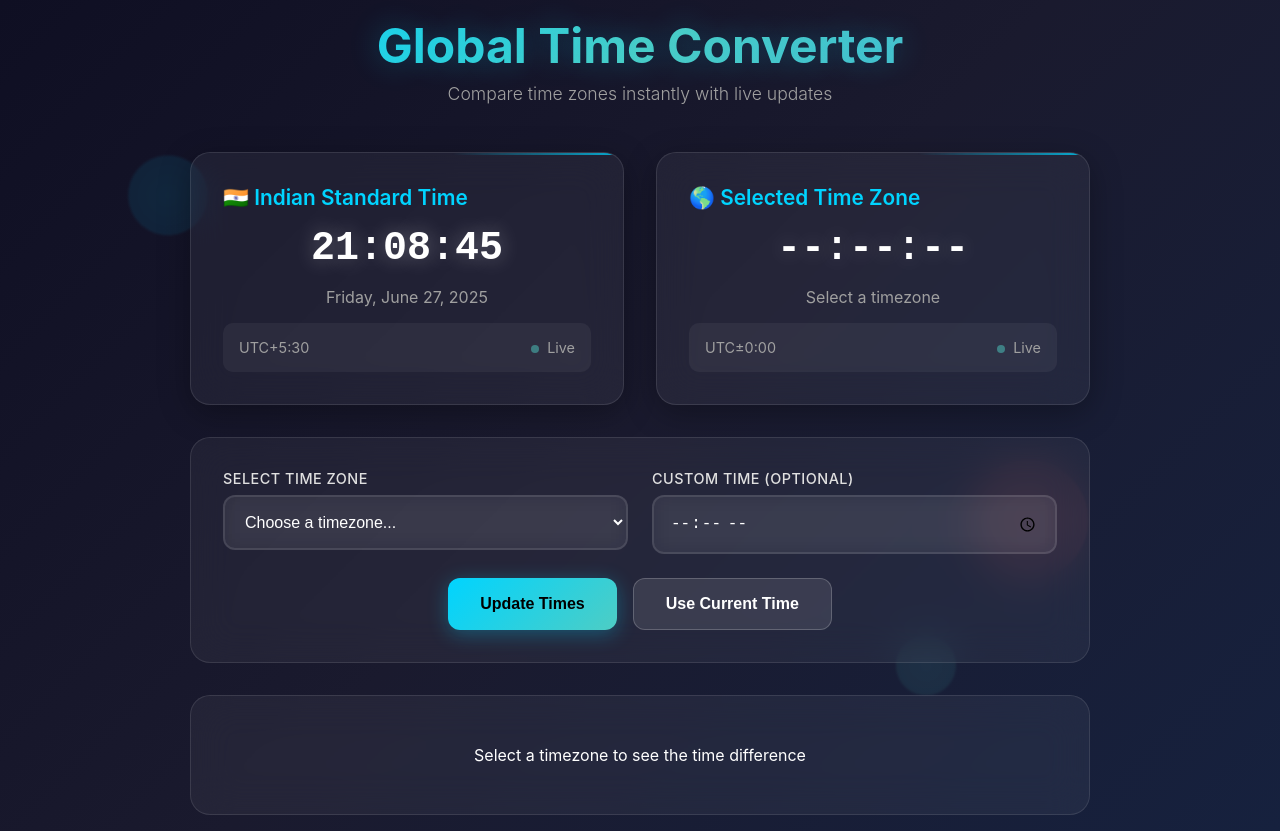
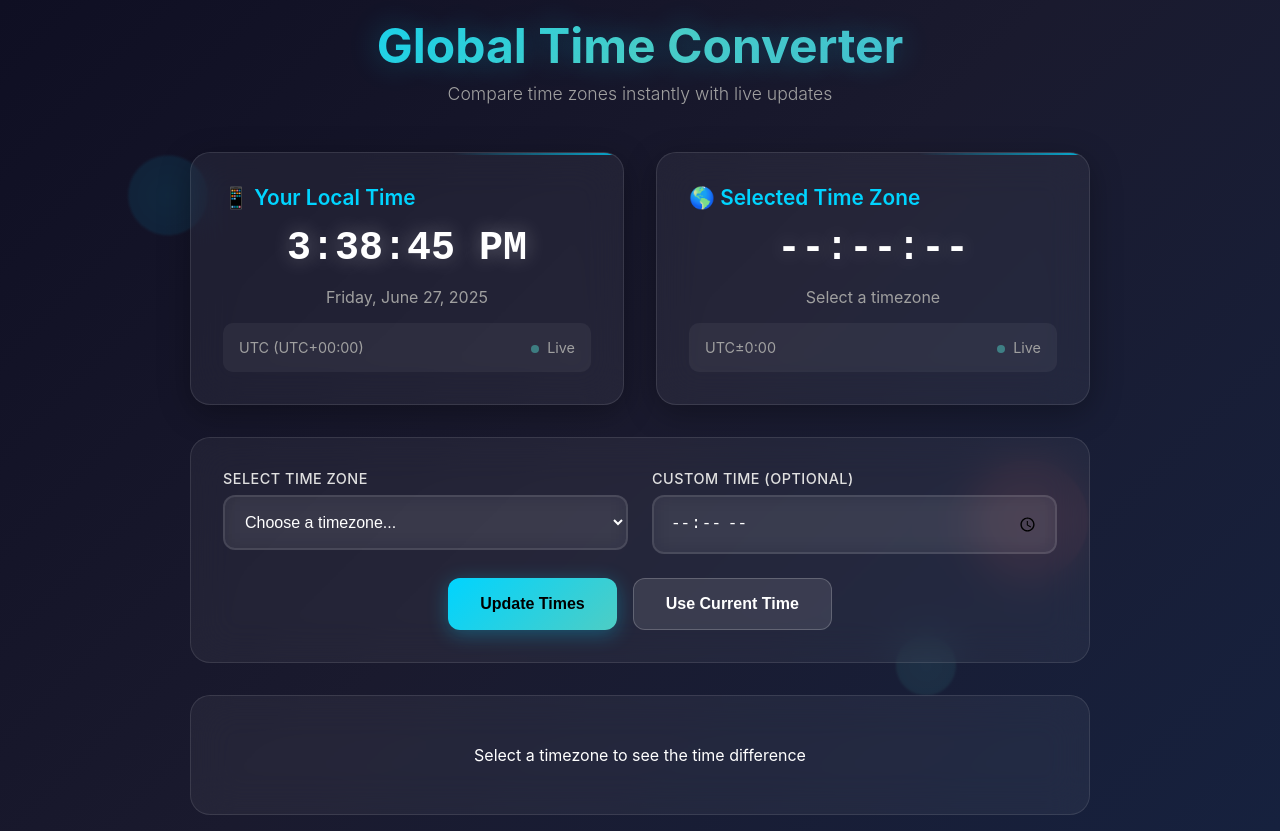
Before and after one commit to Mohanraj2622/Time_zone, a plain HTML site: page index.html in a window 1280 px wide. Drawn offline with Linux system fonts and the light colour scheme.

Commit message:
Update index.html

```diff
--- a/index.html
+++ b/index.html
@@ -341,11 +341,11 @@
 
     <div class="converter-grid">
       <div class="time-card">
-        <h3>🇮🇳 Indian Standard Time</h3>
+        <h3>📱 Your Local Time</h3>
         <div class="time-display" id="istTime">--:--:--</div>
         <div class="date-display" id="istDate">Loading...</div>
         <div class="timezone-info">
-          <span>UTC+5:30</span>
+          <span id="localOffset">Your timezone</span>
           <span><span class="live-indicator"></span>Live</span>
         </div>
       </div>
@@ -444,32 +444,35 @@
     }
 
     function updateTimeDisplays(baseTime) {
-      // Update IST
-      const istOptions = {
-        timeZone: 'Asia/Kolkata',
-        hour12: false,
-        hour: '2-digit',
+      // Get user's actual timezone (what their phone uses)
+      const userTimeZone = Intl.DateTimeFormat().resolvedOptions().timeZone;
+
+      // Update Local Time (User's phone timezone)
+      const localOptions = {
+        timeZone: userTimeZone,
+        hour12: true,
+        hour: 'numeric',
         minute: '2-digit',
         second: '2-digit'
       };
 
-      const istDateOptions = {
-        timeZone: 'Asia/Kolkata',
+      const localDateOptions = {
+        timeZone: userTimeZone,
         weekday: 'long',
         year: 'numeric',
         month: 'long',
         day: 'numeric'
       };
 
-      document.getElementById('istTime').textContent = baseTime.toLocaleTimeString('en-US', istOptions);
-      document.getElementById('istDate').textContent = baseTime.toLocaleDateString('en-US', istDateOptions);
+      document.getElementById('istTime').textContent = baseTime.toLocaleTimeString('en-US', localOptions);
+      document.getElementById('istDate').textContent = baseTime.toLocaleDateString('en-US', localDateOptions);
 
       // Update selected timezone
       if (currentSelectedZone) {
         const selectedOptions = {
           timeZone: currentSelectedZone,
-          hour12: false,
-          hour: '2-digit',
+          hour12: true,
+          hour: 'numeric',
           minute: '2-digit',
           second: '2-digit'
         };
@@ -510,10 +513,13 @@
     }
 
     function calculateDifference(baseTime, selectedZone) {
-      const istTime = new Date(baseTime.toLocaleString("en-US", { timeZone: "Asia/Kolkata" }));
+      // Get user's actual timezone
+      const userTimeZone = Intl.DateTimeFormat().resolvedOptions().timeZone;
+
+      const localTime = new Date(baseTime.toLocaleString("en-US", { timeZone: userTimeZone }));
       const selectedTime = new Date(baseTime.toLocaleString("en-US", { timeZone: selectedZone }));
 
-      const diffMinutes = (selectedTime - istTime) / (1000 * 60);
+      const diffMinutes = (selectedTime - localTime) / (1000 * 60);
       const diffHours = Math.abs(diffMinutes) / 60;
 
       let message, className;
@@ -525,18 +531,18 @@
         if (diffHours >= 1) {
           const hours = Math.floor(diffHours);
           const minutes = Math.round((diffHours - hours) * 60);
-          message = `Selected timezone is ${hours}h ${minutes}m ahead of IST`;
+          message = `Selected timezone is ${hours}h ${minutes}m ahead of your local time`;
         } else {
-          message = `Selected timezone is ${Math.round(diffMinutes)} minutes ahead of IST`;
+          message = `Selected timezone is ${Math.round(diffMinutes)} minutes ahead of your local time`;
         }
         className = "ahead";
       } else {
         if (diffHours >= 1) {
           const hours = Math.floor(diffHours);
           const minutes = Math.round((diffHours - hours) * 60);
-          message = `Selected timezone is ${hours}h ${minutes}m behind IST`;
+          message = `Selected timezone is ${hours}h ${minutes}m behind your local time`;
         } else {
-          message = `Selected timezone is ${Math.round(Math.abs(diffMinutes))} minutes behind IST`;
+          message = `Selected timezone is ${Math.round(Math.abs(diffMinutes))} minutes behind your local time`;
         }
         className = "behind";
       }
@@ -593,6 +599,17 @@
 
     // Initialize
     document.addEventListener('DOMContentLoaded', function() {
+      // Display user's actual timezone info
+      const userTimeZone = Intl.DateTimeFormat().resolvedOptions().timeZone;
+      const now = new Date();
+      const offset = -now.getTimezoneOffset() / 60;
+      const hours = Math.floor(Math.abs(offset));
+      const minutes = Math.abs(offset) % 1 * 60;
+      const sign = offset >= 0 ? '+' : '-';
+
+      document.getElementById('localOffset').textContent =
+        `${userTimeZone.split('/').pop()} (UTC${sign}${hours.toString().padStart(2, '0')}:${minutes.toString().padStart(2, '0')})`;
+
       updateTimeDisplays(new Date());
       startLiveUpdates();
 
```
